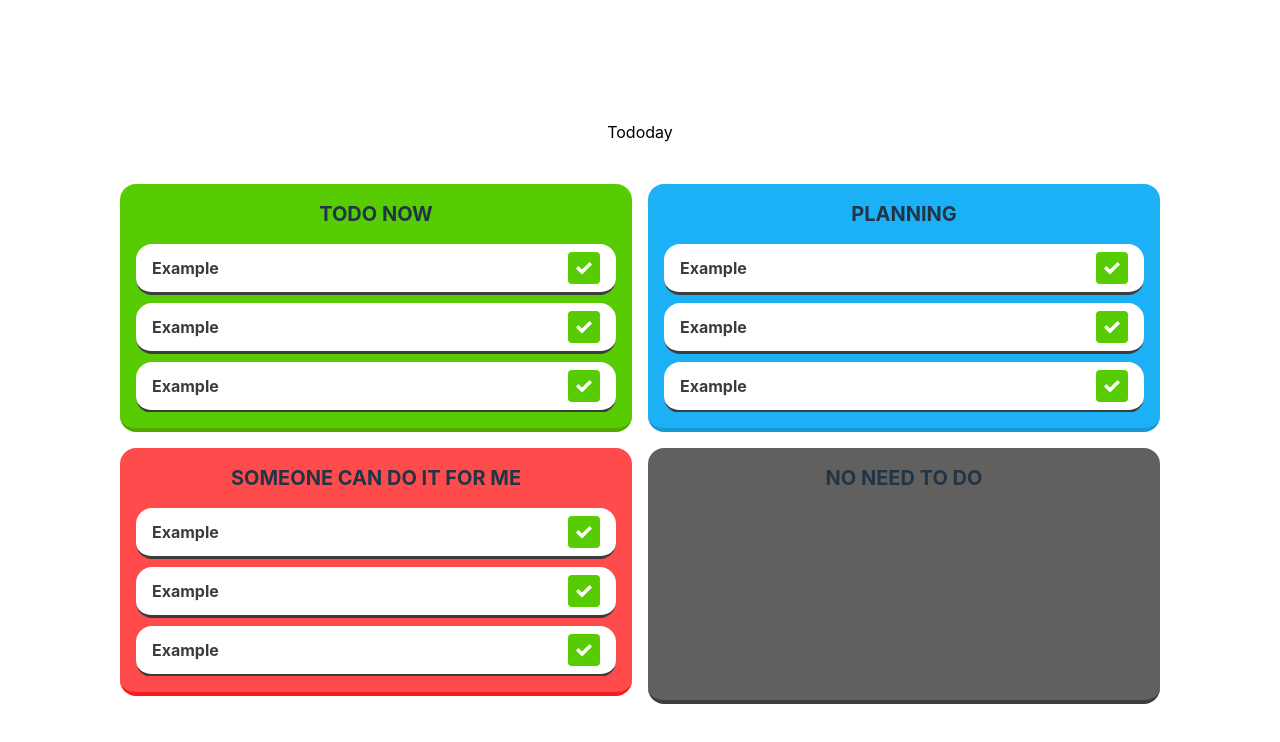
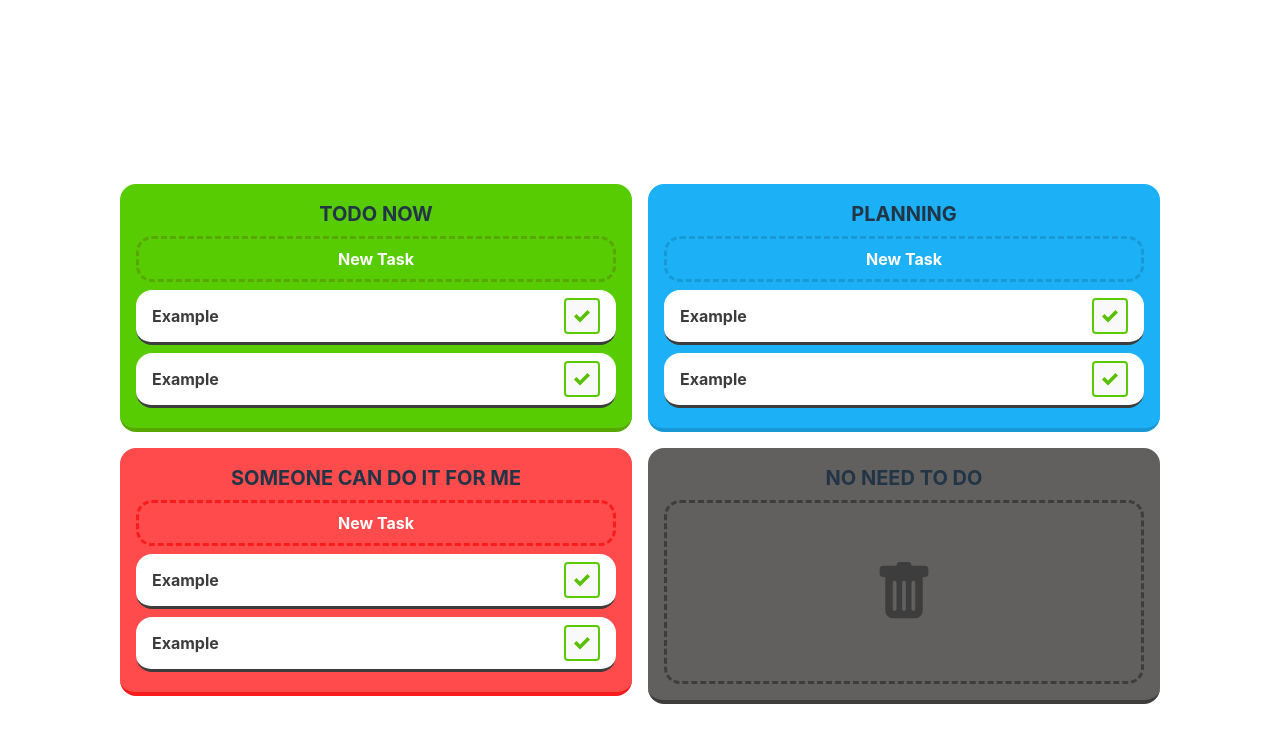
Before and after one commit to OpenUET/TodoDay, a React (Vite) app in the folder client/: page / in a window 1280 px wide. Shown: the top 742 px of the page. Built offline with nearby package versions, Linux system fonts and the light colour scheme; no server answers.

Commit message:
Add visual effect for checkmark button on click and trash block

```diff
--- a/client/src/App.jsx
+++ b/client/src/App.jsx
@@ -19,7 +19,7 @@ function App() {
 
   return (
     <div className="flex flex-col bg-transparent w-full h-auto">
-      <div className="text-black m-8 flex items-center justify-center">Tododay</div>
+      <div className="text-white m-8 flex items-center justify-center">Tododay</div>
       <div className="flex">
         <EisenBlock color={"green"} bcolor={"green"} name={"Todo now"}/>
         <EisenBlock color={"blue"} bcolor={"blue"} name={"Planning"}/>
--- a/client/src/components/EisenBlock.jsx
+++ b/client/src/components/EisenBlock.jsx
@@ -10,11 +10,11 @@ const EisenBlock = ({ color, bcolor, name }) => {
   return (
     <div className={eisenClasses}>
       <div className="text-xl font-bold uppercase mb-2">{name}</div>
+      <NewTask bcolor={bcolor}/>
       <div className="overflow-y-auto w-full">
         <Task name = "Example"/>
         <Task name = "Example"/>
         <Task name = "Example"/>
-        <NewTask bcolor={bcolor}/>
       </div>
     </div>
   );
--- a/client/src/components/Task.jsx
+++ b/client/src/components/Task.jsx
@@ -3,6 +3,11 @@ import { ImCheckmark, ImPencil } from "react-icons/im";
 
 function Task({ name }) {
   const [isButtonVisible, setIsButtonVisible] = useState(false);
+  const [isChecked, setIsChecked] = useState(false);
+
+  const handleCheck = () => {
+    setIsChecked(!isChecked);
+  };
 
   const handleMouseEnter = () => {
     setIsButtonVisible(true);
@@ -13,16 +18,18 @@ function Task({ name }) {
   };
 
   return (
-    <div className={`bg-white border-b-[3px] border-[#3c3c3c] text-[#3c3c3c] text-left font-bold py-2 px-4 my-2 rounded-2xl w-full`}>
+    <div className="w-full">
+      <div className={`bg-white border-b-[3px] border-[#3c3c3c] text-[#3c3c3c] text-left font-bold py-2 px-4 my-2 rounded-2xl`}>
         <div className="flex justify-center items-center">
           <div className="flex flex-1 items-center">{name}</div>
           <div className="flex flex-1 justify-end items-center" onMouseEnter={handleMouseEnter} onMouseLeave={handleMouseLeave}>
               <button className={`${isButtonVisible ? "flex fade-in" : "hidden"} bg-[#ffc800] hover:bg-[#ffd745] transition-colors duration-300 p-2 rounded mr-1`}>
                   <ImPencil className="text-white"/>
               </button>
-                <button className={`bg-[#58cc02] hover:bg-[#79d731] transition-colors duration-300 p-2 rounded`}>
-                    <ImCheckmark className="text-white"/>
+              <button className={`${isChecked ? "bg-[#58cc02] hover:bg-[#79d731]" : "border-[#58cc02] hover:border-[#79d731]"} border-2 transition-colors duration-300 p-2 rounded`} onClick={handleCheck}>
+                  <ImCheckmark className={`${isChecked ? "text-white" : "text-[#58c002]"}`}/>
               </button>
+          </div>
         </div>
       </div>
     </div>
--- a/client/src/components/TrashBlock.jsx
+++ b/client/src/components/TrashBlock.jsx
@@ -1,9 +1,13 @@
 import React from 'react';
+import { BsTrashFill } from "react-icons/bs";
 
 const TrashBlock = ({ }) => {
   return (
     <div className="bg-[#625f5f] border-b-4 border-[#3e3d3d] p-4 m-2 rounded-2xl flex flex-1 flex-col items-center justify-start w-[512px] h-[256px]">
         <div className="text-xl font-bold uppercase mb-2">No need to do</div>
+        <div className="w-full h-full bg-transparent border-[#3e3d3d] border-[3px] border-dashed rounded-2xl flex justify-center items-center">
+          <BsTrashFill className="text-[#3e3d3d] text-6xl"/>
+        </div>
     </div>
   );
 };
```
Lines whose indentation alone changed are shown as unchanged.
